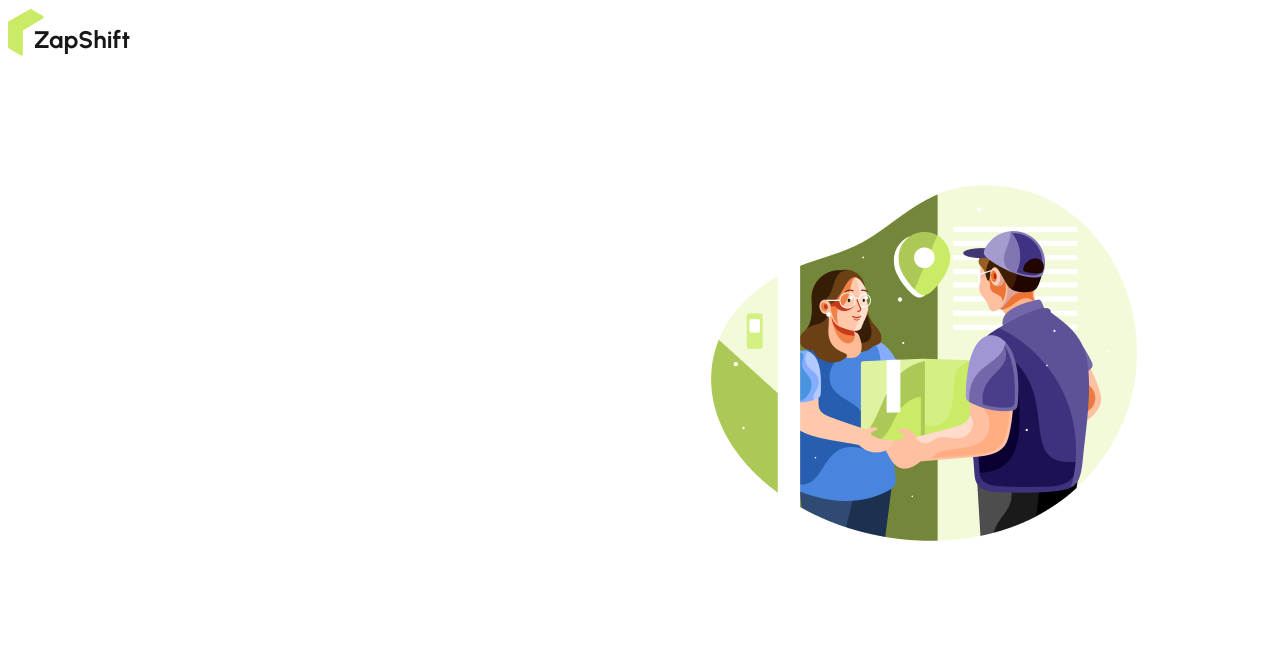
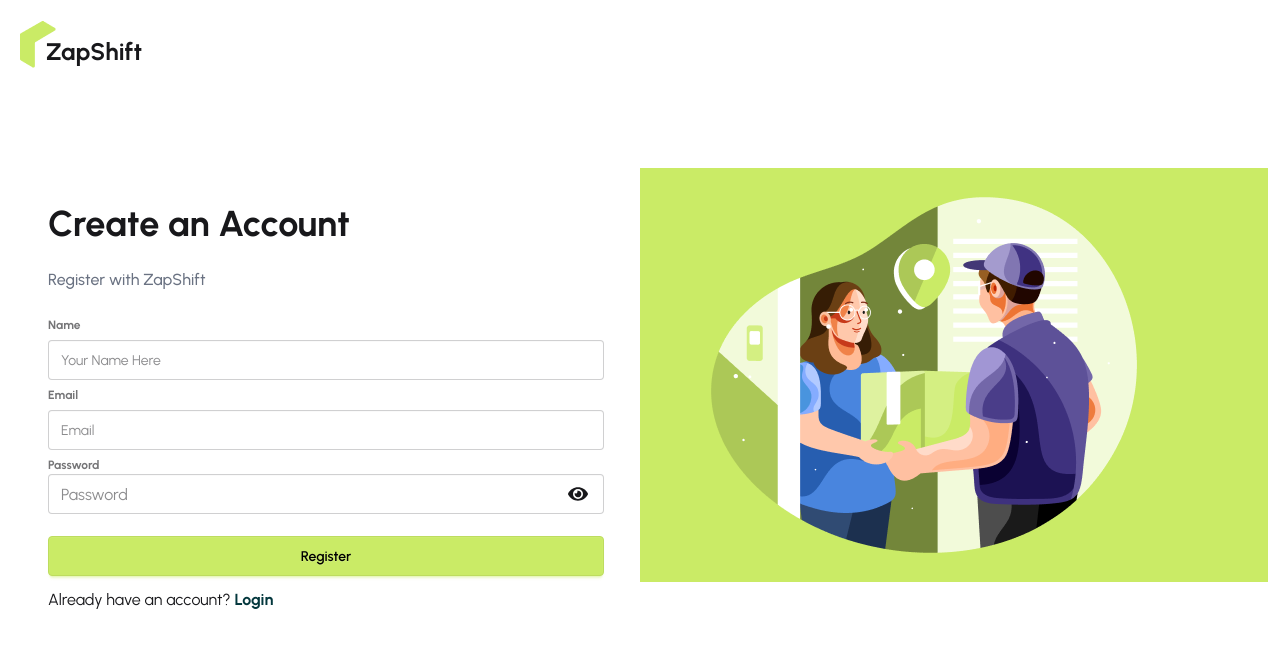
Before and after one commit to fahim-shareear/zap-shift-main, a React app in the folder zap-shift-ui/: page /register in a window 1280 px wide. Shown: the top 648 px of the page. Built offline with nearby package versions, Linux system fonts and the light colour scheme; no server answers; the HTML template or start-up script is replaced by a standard one.

Commit message:
adding the registration page and adding style to it

```diff
--- a/zap-shift-ui/src/components/logo/Logo.jsx
+++ b/zap-shift-ui/src/components/logo/Logo.jsx
@@ -6,7 +6,7 @@ const Logo = () => {
     return (
         <>
             <Link to="/">
-                <div className="flex items-end md:m-2 mr-3">
+                <div className="flex items-end md:m-2 mr-3 transition-all duration-150 active:scale-95 active:shadow-inner">
                     <img src={logo} alt="zap-shift logo" />
                     <h3 className="font-bold text-2xl -ms-2.5">ZapShift</h3>
                 </div>
--- a/zap-shift-ui/src/layouts/AuthLayout.jsx
+++ b/zap-shift-ui/src/layouts/AuthLayout.jsx
@@ -5,14 +5,14 @@ import authimage from "../assets/authImage.png"
 
 const AuthLayout = () => {
     return (
-        <div className="max-w-7xl mx-auto">
+        <div className="max-w-7xl mx-auto p-3">
             <Logo></Logo>
-            <div className="flex mt-10">
+            <div className="flex mt-10 md:flex-row flex-col-reverse">
                 <div className="flex-1 mt-15">
                     <Outlet></Outlet>
                 </div>
-                <div className="flex-1 mt-15">
-                    <img src={authimage} alt="authimage" />
+                <div className="flex-1 mt-15 bg-[#caeb66] h-full">
+                    <img src={authimage} alt="authimage" className="h-full object-cover" />
                 </div>
             </div>
         </div>
--- a/zap-shift-ui/src/pages/Auth/register/Register.jsx
+++ b/zap-shift-ui/src/pages/Auth/register/Register.jsx
@@ -1,9 +1,56 @@
-import React from 'react';
+import React, { useState } from 'react';
+import { Link } from 'react-router';
+import { useForm } from "react-hook-form";
+import { FaEye, FaEyeSlash } from 'react-icons/fa';
 
 const Register = () => {
+    const [eye, setEye] = useState(false);
+    const { register,
+        handleSubmit,
+        formState: { errors } } = useForm();
+
+    const handleRegister = (data) => {
+        console.log(data);
+    };
+
+    const handleEye = (e) =>{
+        e.preventDefault();
+        setEye(!eye);
+    }
+
     return (
-        <div>
+        <div className="max-w-4xl p-6">
+            <div>
+                <h1 className="font-bold text-4xl p-3">Create an Account</h1>
+                <p className="text-gray-500 font-medium p-3">Register with ZapShift</p>
+            </div>
+            <form onSubmit={handleSubmit(handleRegister)}>
+                <fieldset className="fieldset p-3">
+                    {/* Name field */}
+                    <label className="label font-bold">Name</label>
+                    <input type="text" className="input w-full" placeholder="Your Name Here" {...register("name", { required: true, maxLength: 20 })} />
+                    {errors.name?.type === "required" && <p className='text-red-500'>Name is required</p>}
+                    {/* email field */}
+                    <label className="label font-bold">Email</label>
+                    <input type="email" className="input w-full" placeholder="Email" {...register("email", { required: true })} />
+                    {errors.email?.type === 'required' && <p className="text-red-500">Email is required</p>}
 
+                    <div className='relative'>
+                        {/* Pasword Field */}
+                        <label className="label font-bold">Password</label>
+                        <input type={eye ? "text" : "password"} className="input text-[16px] w-full" placeholder="Password" {...register("password", { required: true, minLength: 6 }, { pattern: /^[A-Za-z]+$/i })} />
+                        <button className="absolute top-7 text-xl right-4" onClick={handleEye}>{eye ? <FaEyeSlash className="trnasition-all duration-150 ease-linear"></FaEyeSlash> : <FaEye></FaEye>}</button>
+                        {errors.password?.type === 'required' && <p className="text-red-500">Password is required</p>}
+                        {errors.password?.type === 'minLength' && <p className="text-red-500">Password must be at least 6 character or longer</p>}
+                        {errors.password?.type === 'pattern' && <p className="text-red-500">Password must contain one capital letter one small letter</p>}
+                    </div>
+
+                    <button className="btn btn-secondary text-black mt-4">Register</button>
+                </fieldset>
+            </form>
+            <div className="pl-3">
+                <h4>Already have an account? <Link to="/login"><span className="font-bold text-primary">Login</span></Link></h4>
+            </div>
         </div>
     );
 };
--- a/zap-shift-ui/src/pages/shared/Navbar.jsx
+++ b/zap-shift-ui/src/pages/shared/Navbar.jsx
@@ -1,5 +1,5 @@
 import React from 'react';
-import { NavLink } from 'react-router';
+import { Link, NavLink } from 'react-router';
 import { FaArrowCircleRight } from "react-icons/fa";
 import Logo from '../../components/logo/Logo';
 
@@ -34,12 +34,16 @@ const Navbar = () => {
                 </ul>
             </div>
             <div className="navbar-end flex gap-4 sm:ml-10">
-                <button className="text-sm cursor-pointer transition-all duration-150 active:scale-95 active:shadow-inner border border-gray-500 text-primary font-bold px-3 py-3 w-25 text-center rounded-xl md:text-xl">Log In</button>
+                <Link to="/login">
+                    <button className="text-sm cursor-pointer transition-all duration-150 active:scale-95 active:shadow-inner border border-gray-500 text-primary font-bold px-3 py-3 w-25 text-center rounded-xl md:text-xl">Log In</button>
+                </Link>
 
-                <div className="flex items-center">
-                    <button className="text-sm cursor-pointer transition-all duration-150 active:scale-95 active:shadow-inner bg-secondary text-primary font-bold px-3 py-3 rounded-xl md:text-xl">Be a Rider</button>
-                    <span className="md:text-4xl text-md sm:px-2 sm:py-5 -rotate-45"><FaArrowCircleRight /></span>
-                </div>
+                <Link to="/register">
+                    <div className="flex items-center overflow-hidden h-15 w-43">
+                        <button className="text-sm cursor-pointer transition-all duration-150 active:scale-95 active:shadow-inner bg-secondary text-primary font-bold px-3 py-3 rounded-xl md:text-xl">Be a Rider</button>
+                        <span className="md:text-4xl text-md sm:px-2 sm:py-5 -rotate-45"><FaArrowCircleRight /></span>
+                    </div>
+                </Link>
             </div>
         </div>
     );
```
